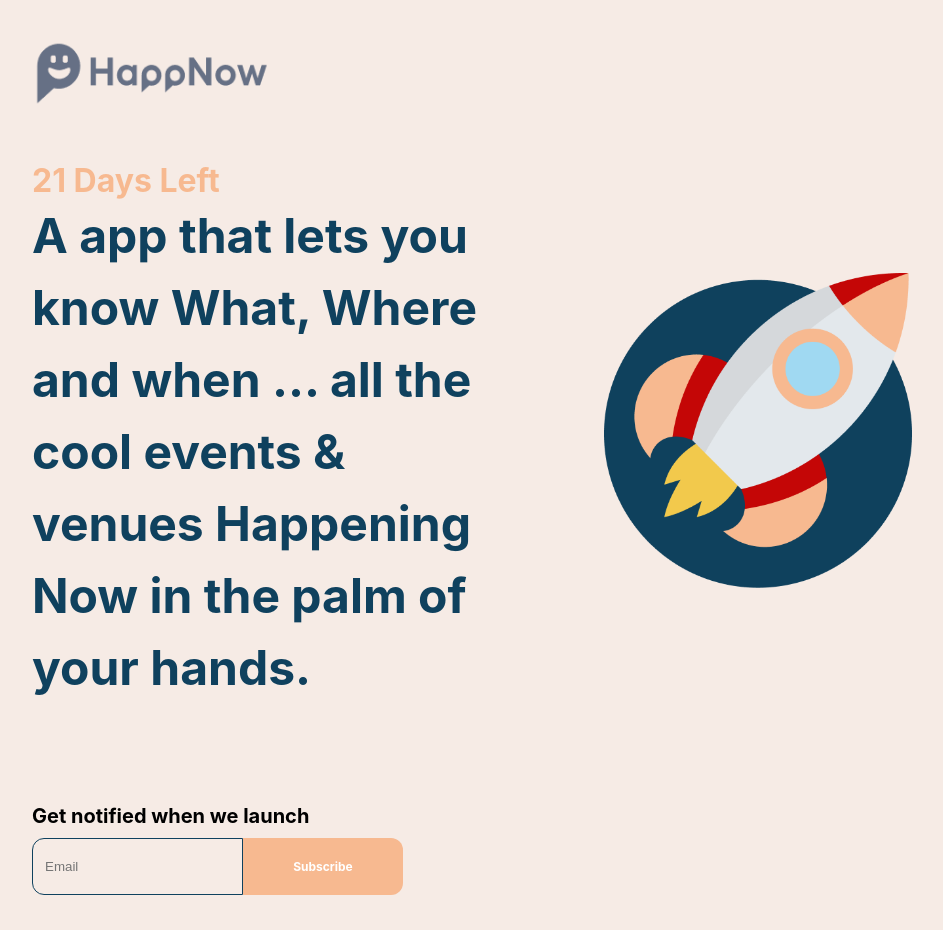
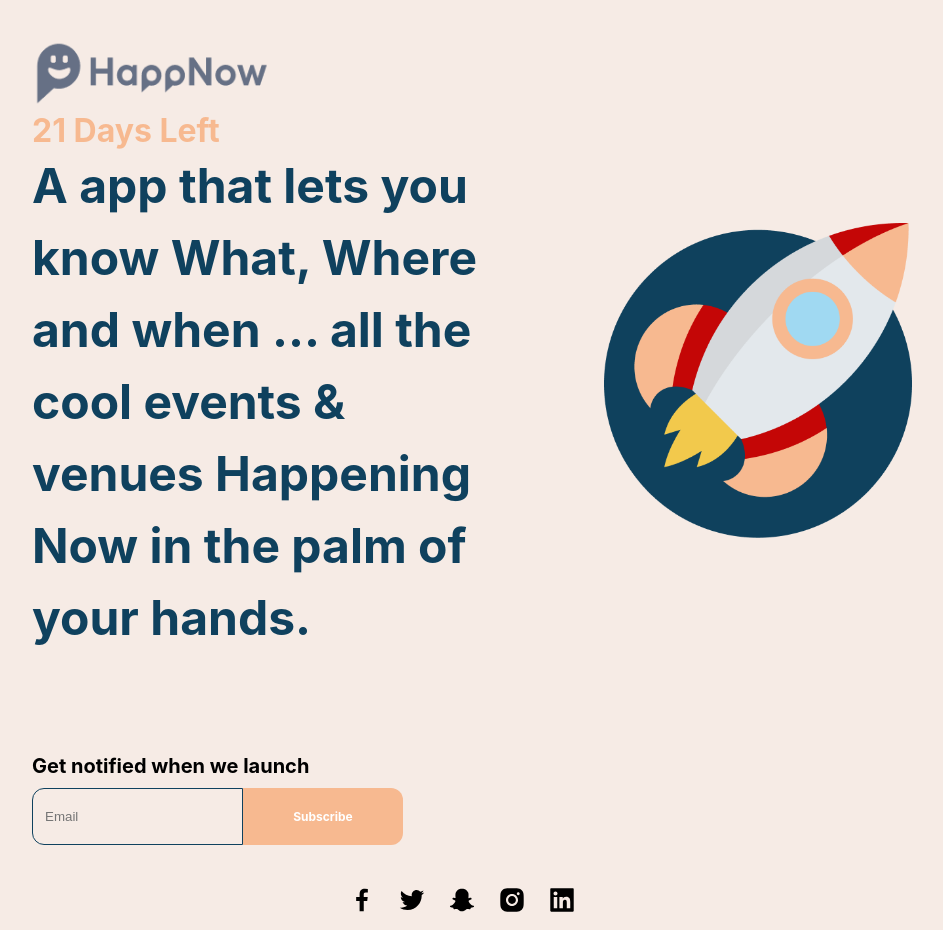
Before and after one commit to somethingofscientist/happnow-waiting, a React (Create React App) app: page / in a window 1280 px wide. Shown: the top 930 px of the page, without its empty margins (168-1111 px from the left). Built offline with nearby package versions, Linux system fonts and the light colour scheme.

Commit message:
remove : height

```diff
--- a/src/components/comingsoon_page/Comingsoon_page.module.css
+++ b/src/components/comingsoon_page/Comingsoon_page.module.css
@@ -4,12 +4,12 @@
     flex-wrap: wrap;
     /* background-color: rgb(250, 230, 210); */
     background-color: #F6EBE5;
-
+    /* height: 100vh; */
 }
 
 .container {
     width: 100%;
-    padding: 50px 0 0 0;
+    padding: 0px 0 0 0;
     /* background-color: red; */
     display: flex;
     flex-wrap: wrap;
@@ -54,7 +54,7 @@
     /* margin-top: 30px; */
     border-radius: 20px;
     width: 60%;
-    margin: 20px 0;
+    /* margin: 20px 0; */
     /* border: 1px solid lime; */
 }
 
```
